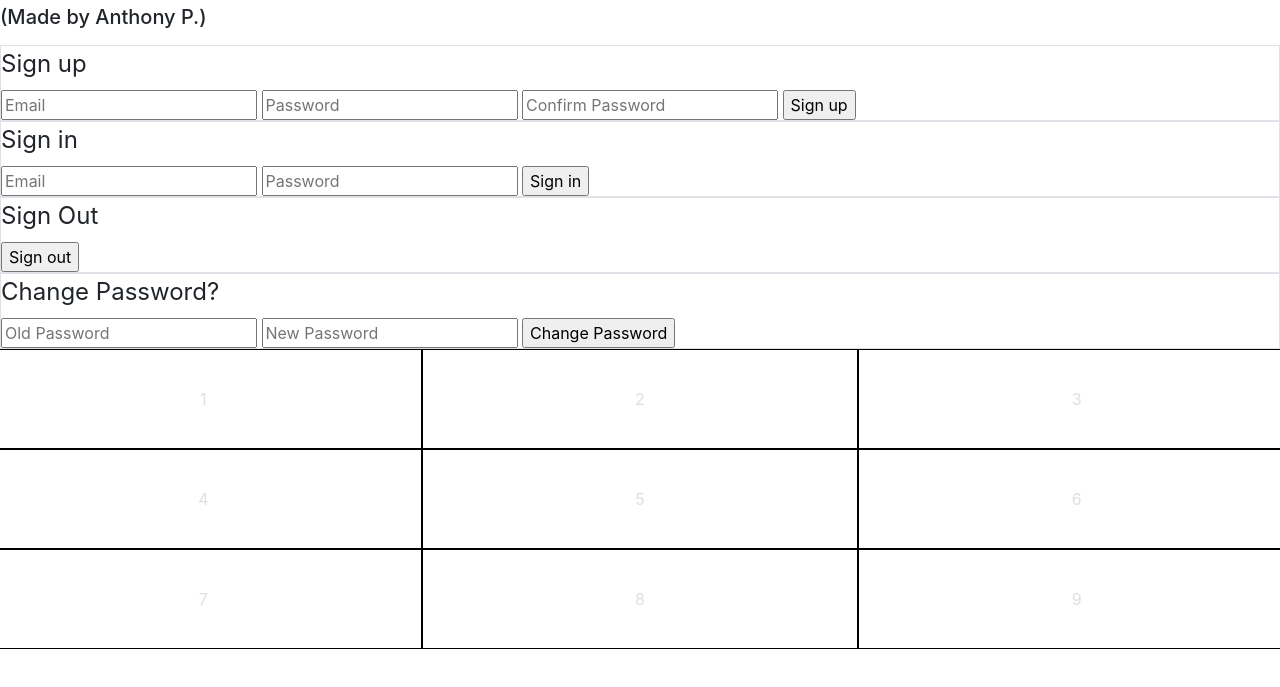
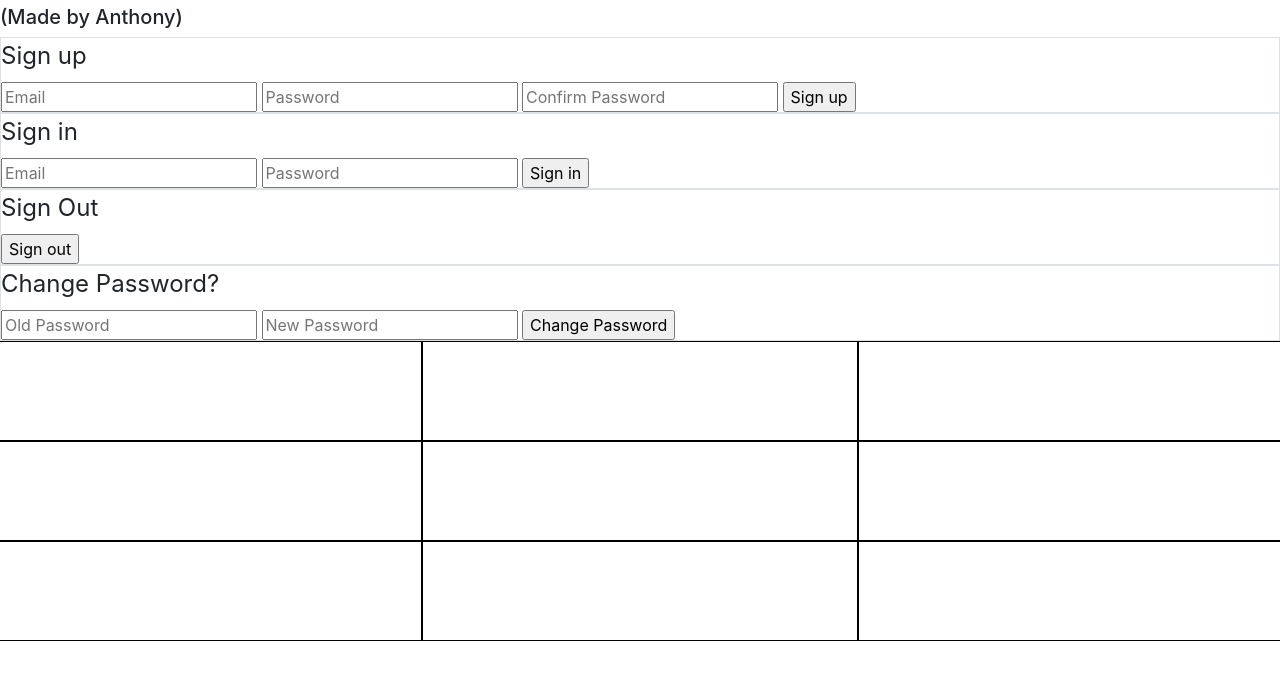
Before and after one commit to Palmoze5/tic-tac-toe-client, a website built with webpack: page index.html in a window 1280 px wide. Shown: the part 51-738 px from the top of the page. Built offline with nearby package versions, Linux system fonts and the light colour scheme.

Commit message:
Really adds the files

```diff
--- a/index.html
+++ b/index.html
@@ -15,9 +15,7 @@
     <body>
 
       <h1>Tic Tac Toe Game</h1>
-      <h2>(Made by Anthony P.)</h2>
-
-<p id="message"></p>
+      <h2>(Made by Anthony)</h2>
 
       <form id="sign-up" class="border">
           <fieldset>
@@ -56,21 +54,21 @@
 
         <div class="container"></div>
     <div class="row">
-      <div class="col-4 box teal">1</div>
-      <div class="col-4 box teal">2</div>
-      <div class="col-4 box teal">3</div>
+      <div id="0" class="col-4 box teal"></div>
+      <div id="1" class="col-4 box teal"></div>
+      <div id="2" class="col-4 box teal"></div>
+    </div>
+<!-- <div id="first" class="game-field"> -->
+    <div class="row">
+      <div id="3" class="col-4 box teal"></div>
+      <div id="4" class="col-4 box teal"></div>
+      <div id="5" class="col-4 box teal"></div>
     </div>
 
     <div class="row">
-      <div class="col-4 box teal">4</div>
-      <div class="col-4 box teal">5</div>
-      <div class="col-4 box teal">6</div>
-    </div>
-
-    <div class="row">
-      <div class="col-4 box teal">7</div>
-      <div class="col-4 box teal">8</div>
-      <div class="col-4 box teal">9</div>
+      <div id="6"class="col-4 box teal"></div>
+      <div id="7"class="col-4 box teal"></div>
+      <div id="8" class="col-4 box teal"></div>
   </div>
 
           </body>
```
Also changed, not shown: 1 other file.
